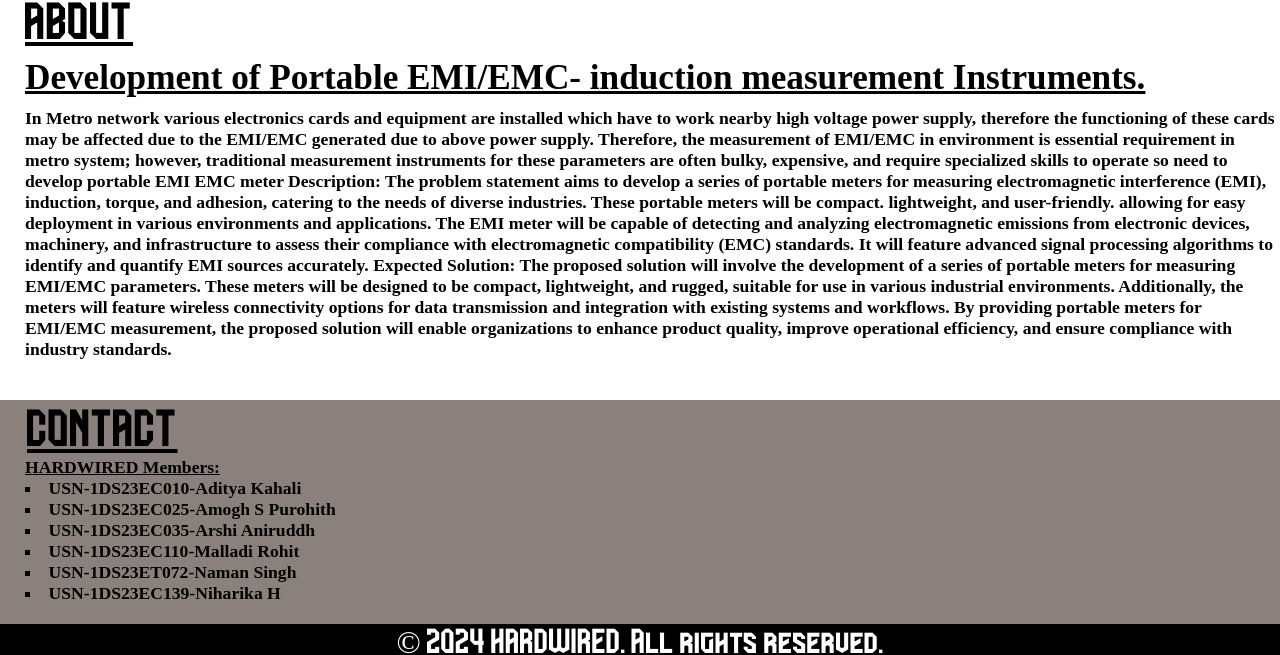
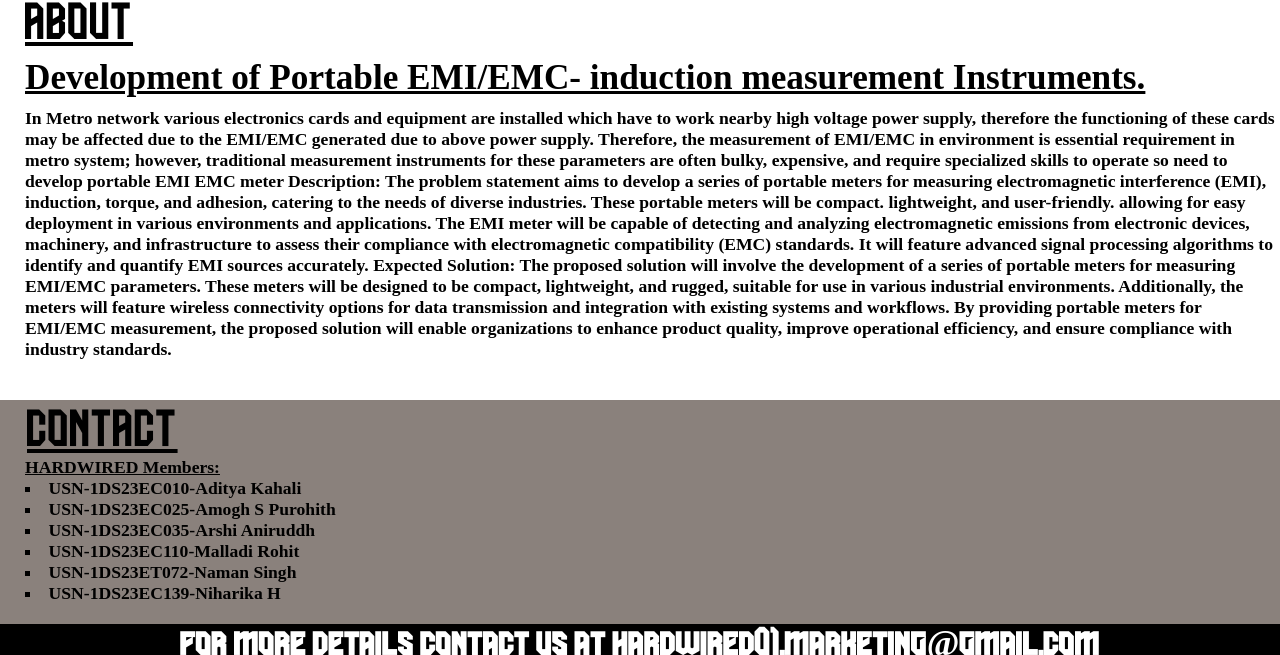
Before and after one commit to CtrlAltNaman/CtrlAltNaman.github.io, a website: page index.html in a window 1280 px wide. Shown: the part 1205-1860 px from the top of the page. Drawn offline with nearby package versions, Linux system fonts and the light colour scheme.

Commit message:
Update index.html

```diff
--- a/index.html
+++ b/index.html
@@ -199,6 +199,7 @@ Optimizing Performance
 
     <footer>
         <div id="footer-section">
+            <h4> for more details contact us at hardwired01.marketing@gmail.com</h4>
             <p>&copy; 2024 HARDWIRED. All rights reserved.</p>
             <a id="gitlogo" href="https://sih.gov.in/sih2024PS" id="sihlogo"><img src="sihlogo.png" alt="sih-logo"></a>
             <a href="#"><i class="fa-brands fa-github"></i></a>
```
